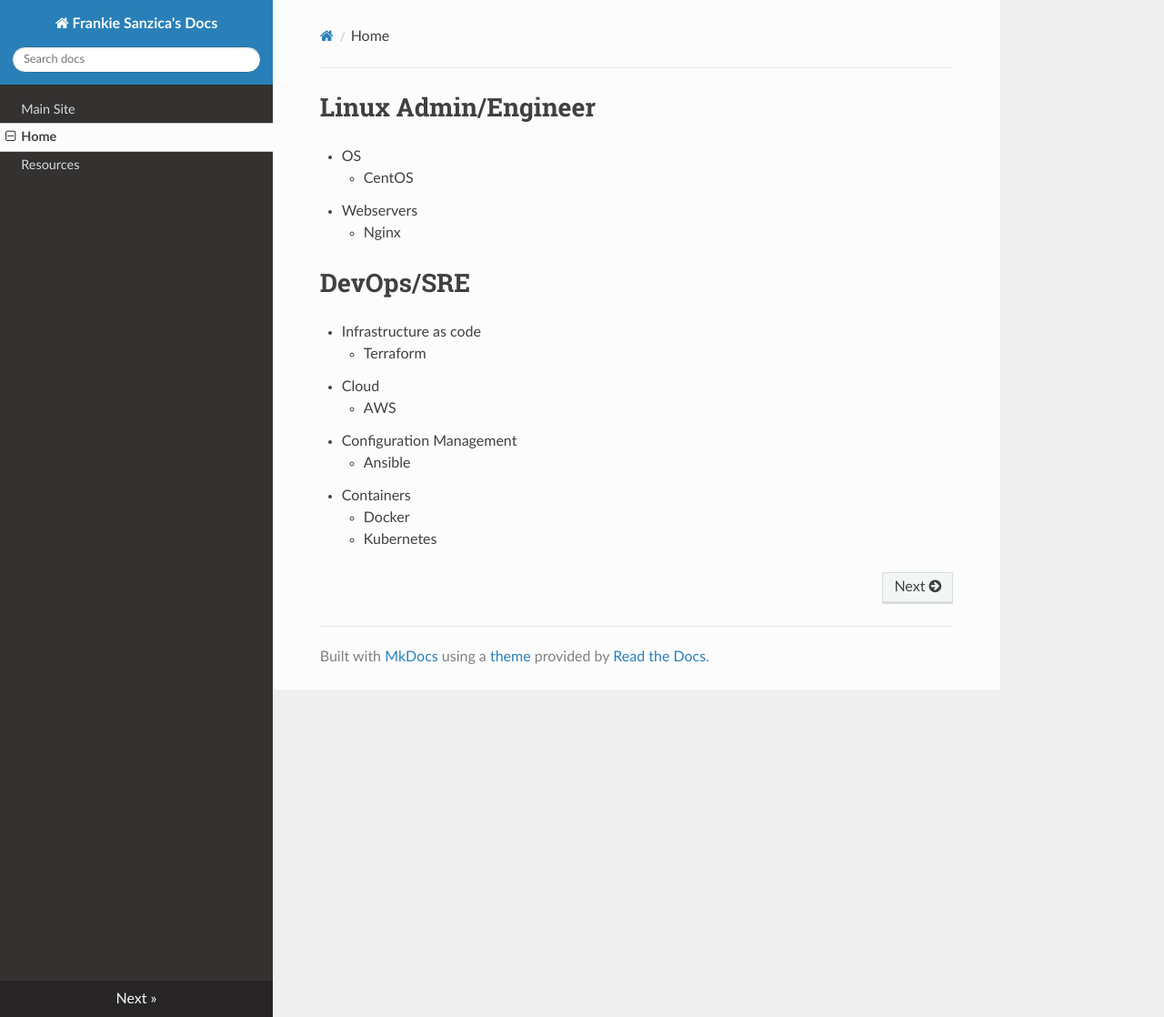
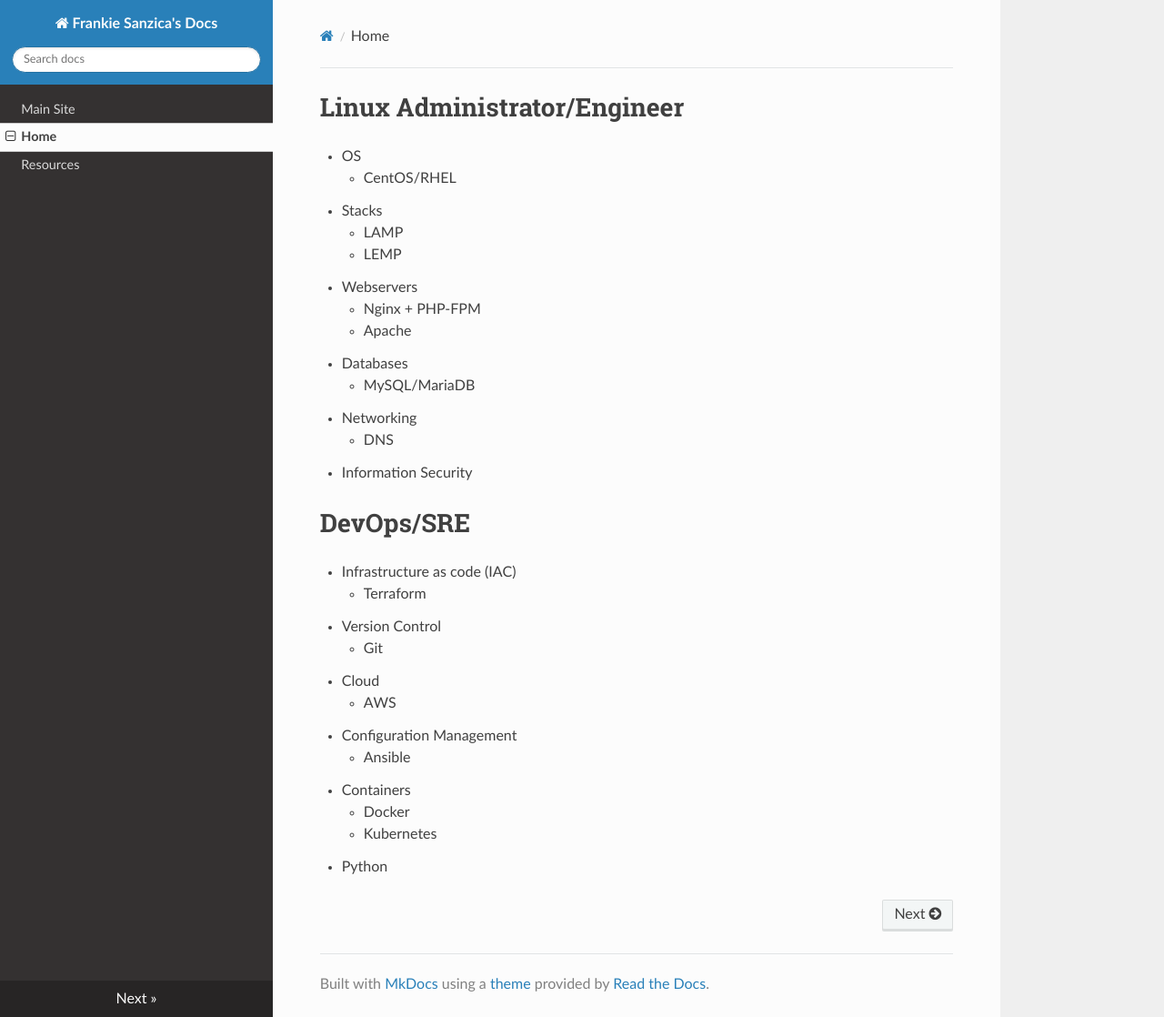
Before and after one commit to FrankieSanzica/docs.frankiesanzica.com, an MkDocs documentation site: the page built from docs/index.md, in a window 1280 px wide and 1118 px high. Shown: the whole window at 91% size. Built offline with MkDocs 1.6.1, drawn with Linux system fonts in a browser that asks for light colours; nearby versions of some CDN libraries.

Commit message:
index update

```diff
--- a/docs/index.md
+++ b/docs/index.md
@@ -1,14 +1,25 @@
-# Linux Admin/Engineer
+# Linux Administrator/Engineer
 
 * OS
-    * CentOS
+    * CentOS/RHEL
+* Stacks
+    * LAMP
+    * LEMP
 * Webservers
-    * Nginx
+    * Nginx + PHP-FPM
+    * Apache
+* Databases
+    * MySQL/MariaDB
+* Networking
+    * DNS
+* Information Security
 
 # DevOps/SRE
 
-* Infrastructure as code
+* Infrastructure as code (IAC)
     * Terraform
+* Version Control
+    * Git
 * Cloud
     * AWS
 * Configuration Management
@@ -16,3 +27,4 @@
 * Containers
     * Docker
     * Kubernetes
+* Python
```
